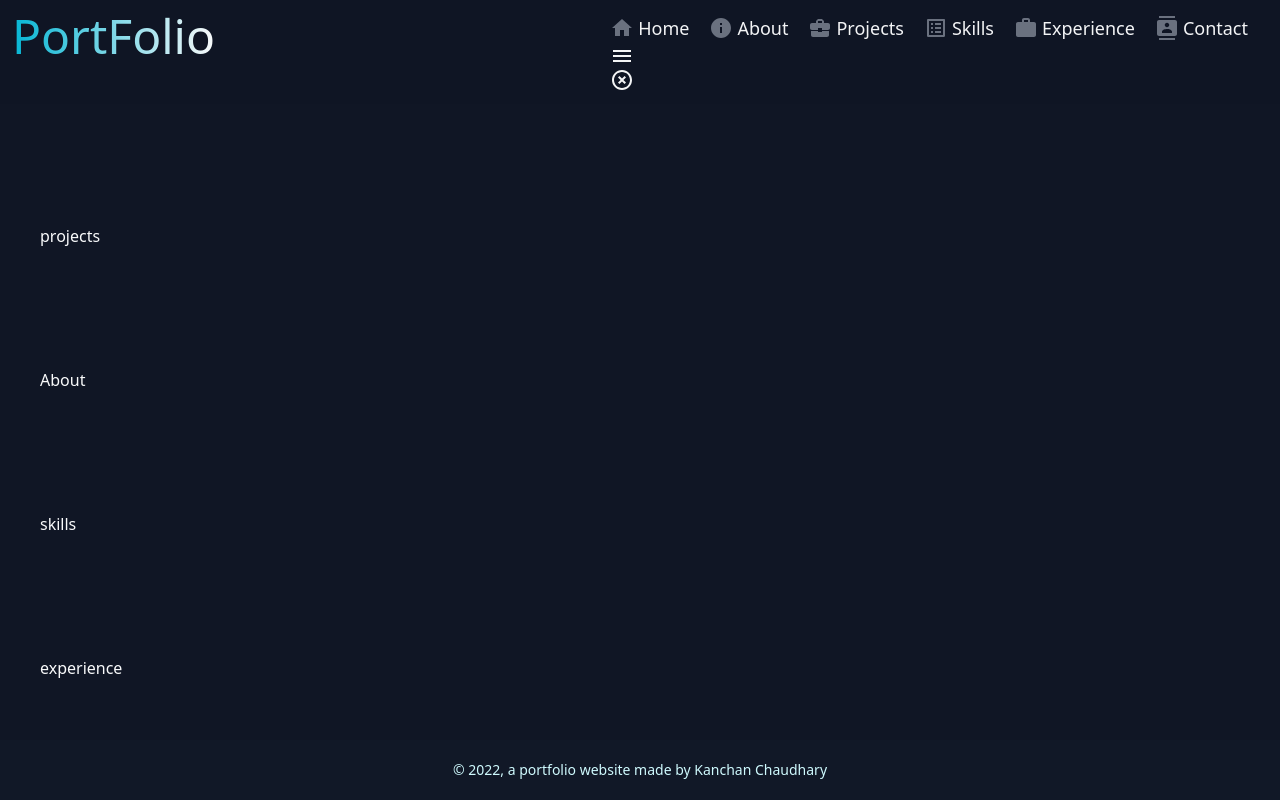
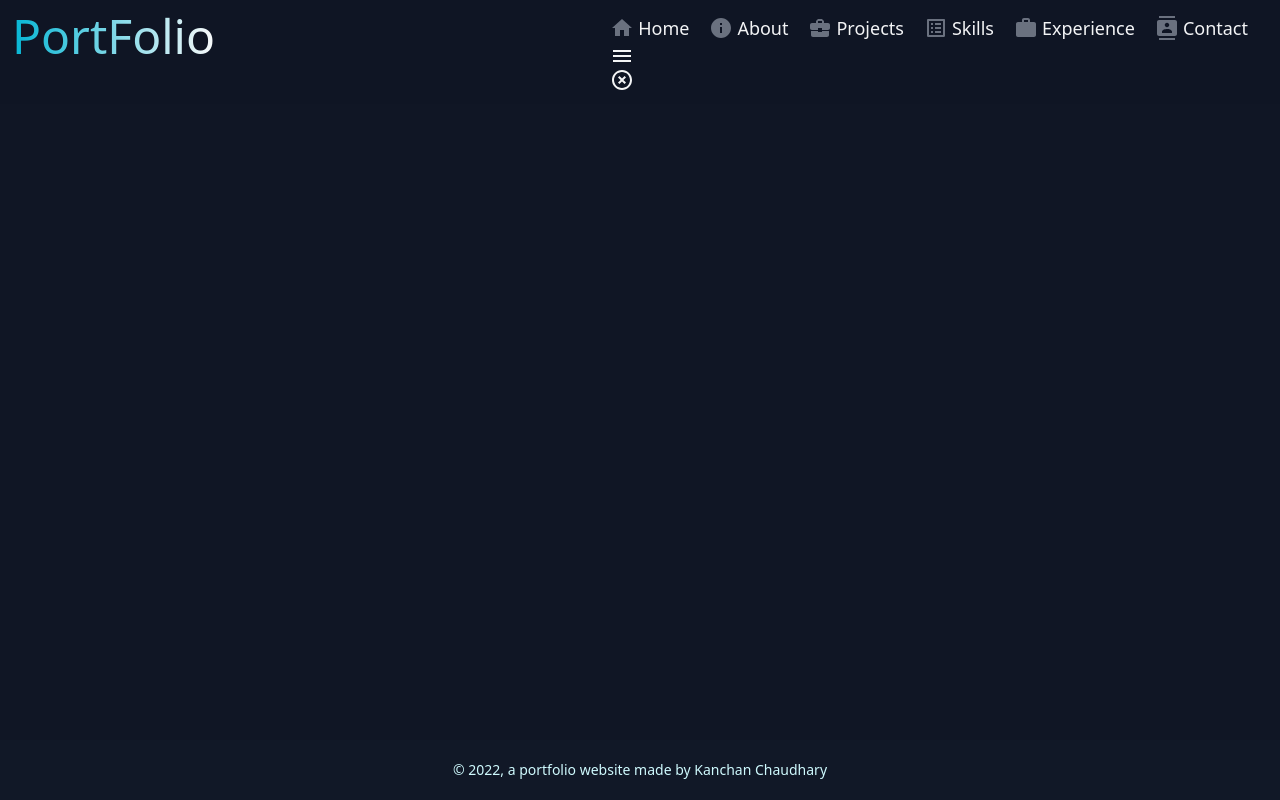
Before and after one commit to kanchan7c/online-resume, a Next.js app: page / in a window 1280 px wide. Shown: the top 800 px of the page. Built offline with nearby package versions, Linux system fonts and the light colour scheme.

Commit message:
styling added to wrapper

```diff
--- a/components/wrapper.js
+++ b/components/wrapper.js
@@ -2,7 +2,7 @@
 
 const Wrapper = ({ children }) => {
   return (
-    <section className='p-10 bg-[#101625] text-gray-50 pt-20'>
+    <section className='p-10 bg-[#101625] text-gray-50 pt-20 min-h-[100vh] scroll-smooth snap-mandatory snap-y'>
       {children}
     </section>
   );
```
